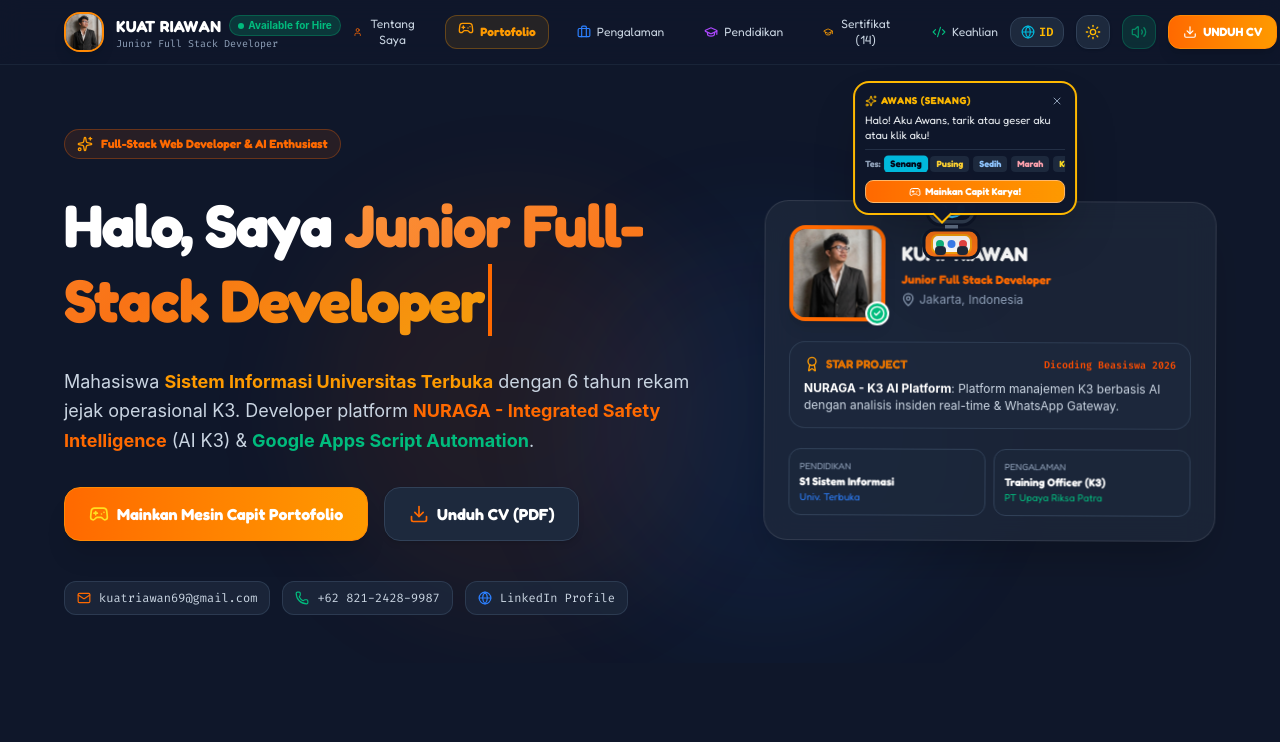
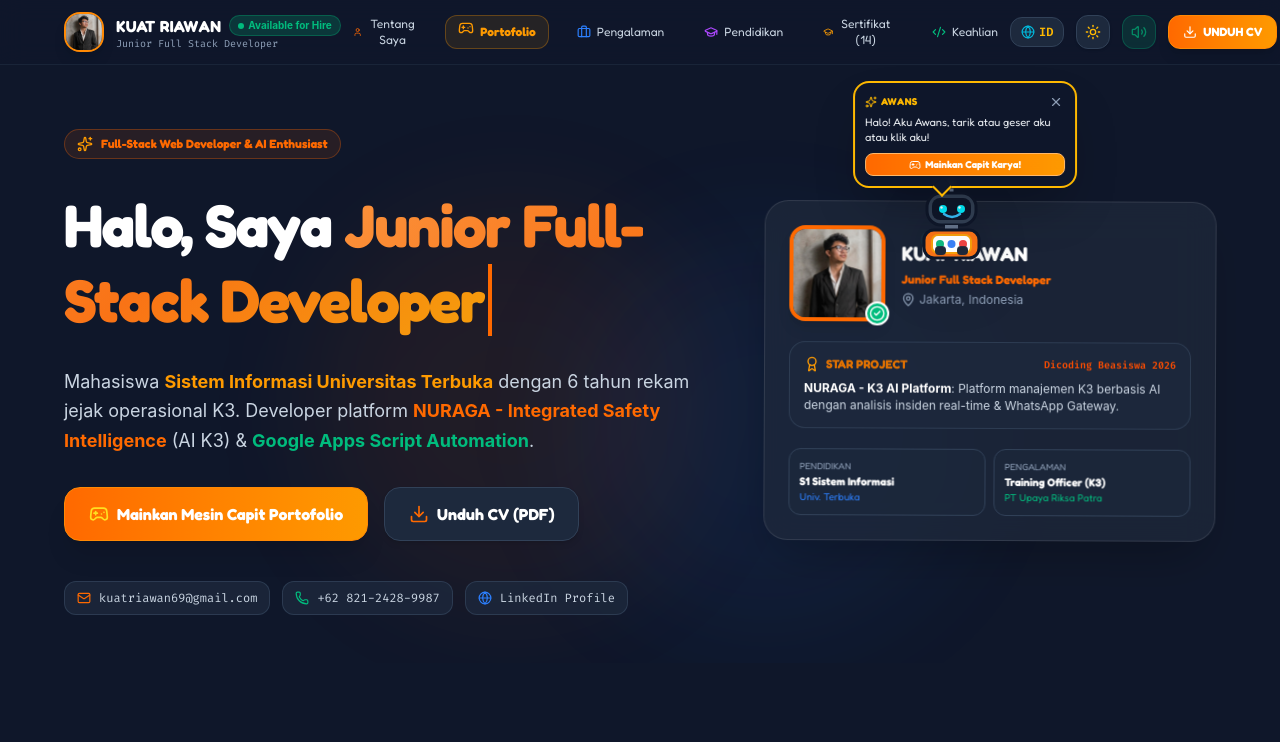
Before and after one commit to KuatRiawan/portofolio2026, a React (Vite) app: page / in a window 1280 px wide. Shown: the top 742 px of the page. Built offline with nearby package versions, Linux system fonts and the light colour scheme.

Commit message:
clean(mascot): remove status tags, tester bar, and hover hint tags

```diff
--- a/src/components/ArcadeMascot.tsx
+++ b/src/components/ArcadeMascot.tsx
@@ -361,15 +361,7 @@ export const ArcadeMascot: React.FC<ArcadeMascotProps> = ({ onScrollToArcade })
                   mood === 'sleepy' ? 'text-indigo-300' :
                   'text-amber-400'
                 }>
-                  Awans {
-                    mood === 'angry' ? '(Marah!)' :
-                    mood === 'dizzy' ? '(Pusing!)' :
-                    mood === 'sad' ? '(Sedih...)' :
-                    mood === 'love' ? '(Sayang)' :
-                    mood === 'surprised' ? '(Kaget!)' :
-                    mood === 'sleepy' ? '(Tidur)' :
-                    '(Senang)'
-                  }
+                  Awans
                 </span>
               </div>
               <button
@@ -379,58 +371,11 @@ export const ArcadeMascot: React.FC<ArcadeMascotProps> = ({ onScrollToArcade })
                 }}
                 className="text-slate-400 hover:text-white p-0.5"
               >
-                <X className="w-3 h-3" />
+                <X className="w-3.5 h-3.5" />
               </button>
             </div>
 
-            <p className="leading-snug text-[11px] mb-1.5">{speechBubble}</p>
-
-            {/* Quick Expression Tester Bar */}
-            <div className="pt-1.5 border-t border-slate-700/60 flex items-center gap-1 overflow-x-auto text-[9px] no-scrollbar">
-              <span className="text-slate-400 font-bold shrink-0">Tes:</span>
-              <button
-                onClick={(e) => { e.stopPropagation(); setMood('happy'); setSpeechBubble(moodQuotes.happy); triggerPause(); }}
-                className={`px-1.5 py-0.5 rounded font-bold transition-all shrink-0 ${mood === 'happy' ? 'bg-cyan-500 text-slate-950 scale-105' : 'bg-slate-800 text-cyan-300 hover:bg-slate-700'}`}
-              >
-                Senang
-              </button>
-              <button
-                onClick={(e) => { e.stopPropagation(); setMood('dizzy'); setSpeechBubble(moodQuotes.dizzy); triggerPause(); }}
-                className={`px-1.5 py-0.5 rounded font-bold transition-all shrink-0 ${mood === 'dizzy' ? 'bg-amber-500 text-slate-950 scale-105' : 'bg-slate-800 text-amber-300 hover:bg-slate-700'}`}
-              >
-                Pusing
-              </button>
-              <button
-                onClick={(e) => { e.stopPropagation(); setMood('sad'); setSpeechBubble(moodQuotes.sad); triggerPause(); }}
-                className={`px-1.5 py-0.5 rounded font-bold transition-all shrink-0 ${mood === 'sad' ? 'bg-blue-500 text-white scale-105' : 'bg-slate-800 text-blue-300 hover:bg-slate-700'}`}
-              >
-                Sedih
-              </button>
-              <button
-                onClick={(e) => { e.stopPropagation(); setMood('angry'); setSpeechBubble(moodQuotes.angry); triggerPause(); }}
-                className={`px-1.5 py-0.5 rounded font-bold transition-all shrink-0 ${mood === 'angry' ? 'bg-rose-500 text-white scale-105' : 'bg-slate-800 text-rose-300 hover:bg-slate-700'}`}
-              >
-                Marah
-              </button>
-              <button
-                onClick={(e) => { e.stopPropagation(); setMood('surprised'); setSpeechBubble(moodQuotes.surprised); triggerPause(); }}
-                className={`px-1.5 py-0.5 rounded font-bold transition-all shrink-0 ${mood === 'surprised' ? 'bg-yellow-500 text-slate-950 scale-105' : 'bg-slate-800 text-yellow-300 hover:bg-slate-700'}`}
-              >
-                Kaget
-              </button>
-              <button
-                onClick={(e) => { e.stopPropagation(); setMood('love'); setSpeechBubble(moodQuotes.love); triggerPause(); }}
-                className={`px-1.5 py-0.5 rounded font-bold transition-all shrink-0 ${mood === 'love' ? 'bg-pink-500 text-white scale-105' : 'bg-slate-800 text-pink-300 hover:bg-slate-700'}`}
-              >
-                Sayang
-              </button>
-              <button
-                onClick={(e) => { e.stopPropagation(); setMood('sleepy'); setSpeechBubble(moodQuotes.sleepy); triggerPause(); }}
-                className={`px-1.5 py-0.5 rounded font-bold transition-all shrink-0 ${mood === 'sleepy' ? 'bg-indigo-500 text-white scale-105' : 'bg-slate-800 text-indigo-300 hover:bg-slate-700'}`}
-              >
-                Tidur
-              </button>
-            </div>
+            <p className="leading-snug text-[11px]">{speechBubble}</p>
 
             {onScrollToArcade && (
               <button
@@ -463,12 +408,6 @@ export const ArcadeMascot: React.FC<ArcadeMascotProps> = ({ onScrollToArcade })
             }`} />
           </div>
         )}
-
-        {/* Drag Hint Indicator on Hover */}
-        <div className="opacity-0 group-hover:opacity-100 transition-opacity absolute -top-7 px-2 py-0.5 bg-slate-900/90 text-amber-400 border border-slate-700 rounded-full text-[9px] font-fredoka flex items-center space-x-1 whitespace-nowrap shadow-md">
-          <Move className="w-3 h-3" />
-          <span>Angkat & Geser Aku!</span>
-        </div>
 
         {/* 2D Interactive Robot Pet SVG Character with Dynamic Expressions */}
         <div
```
